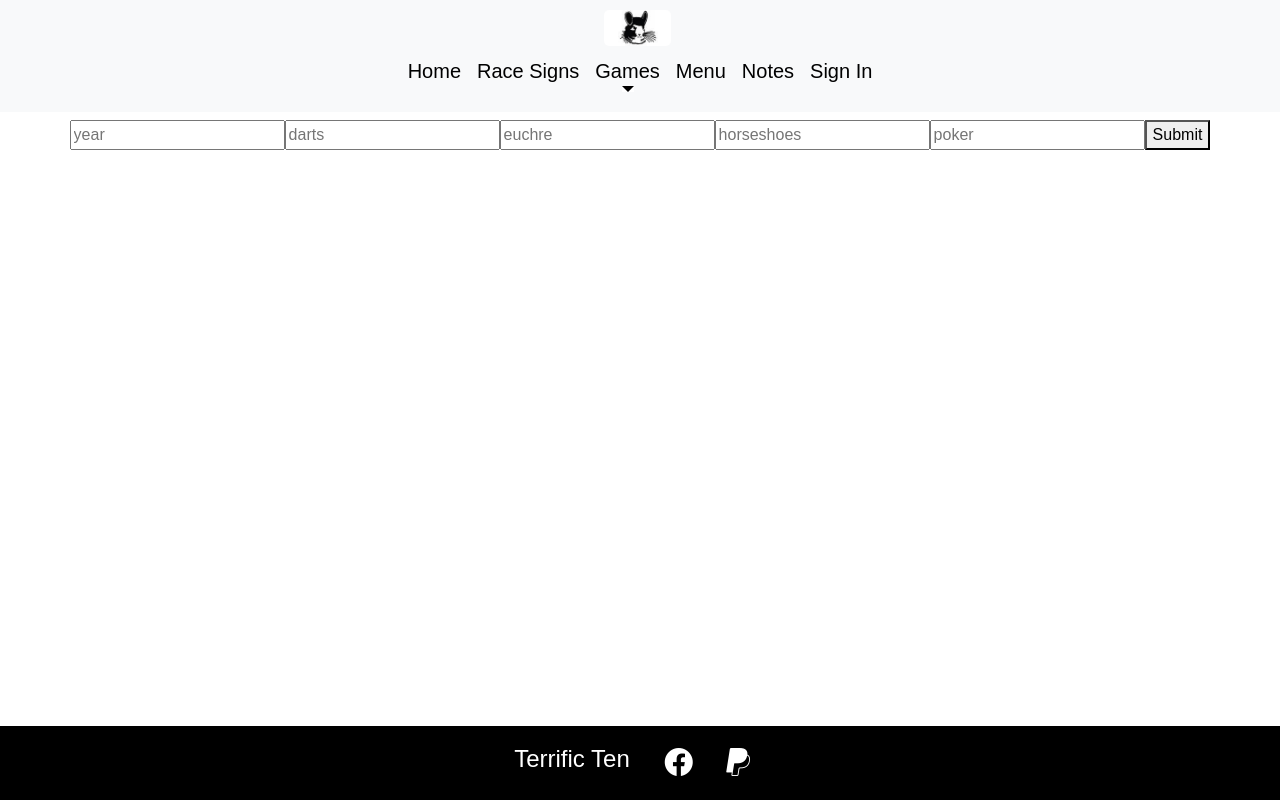
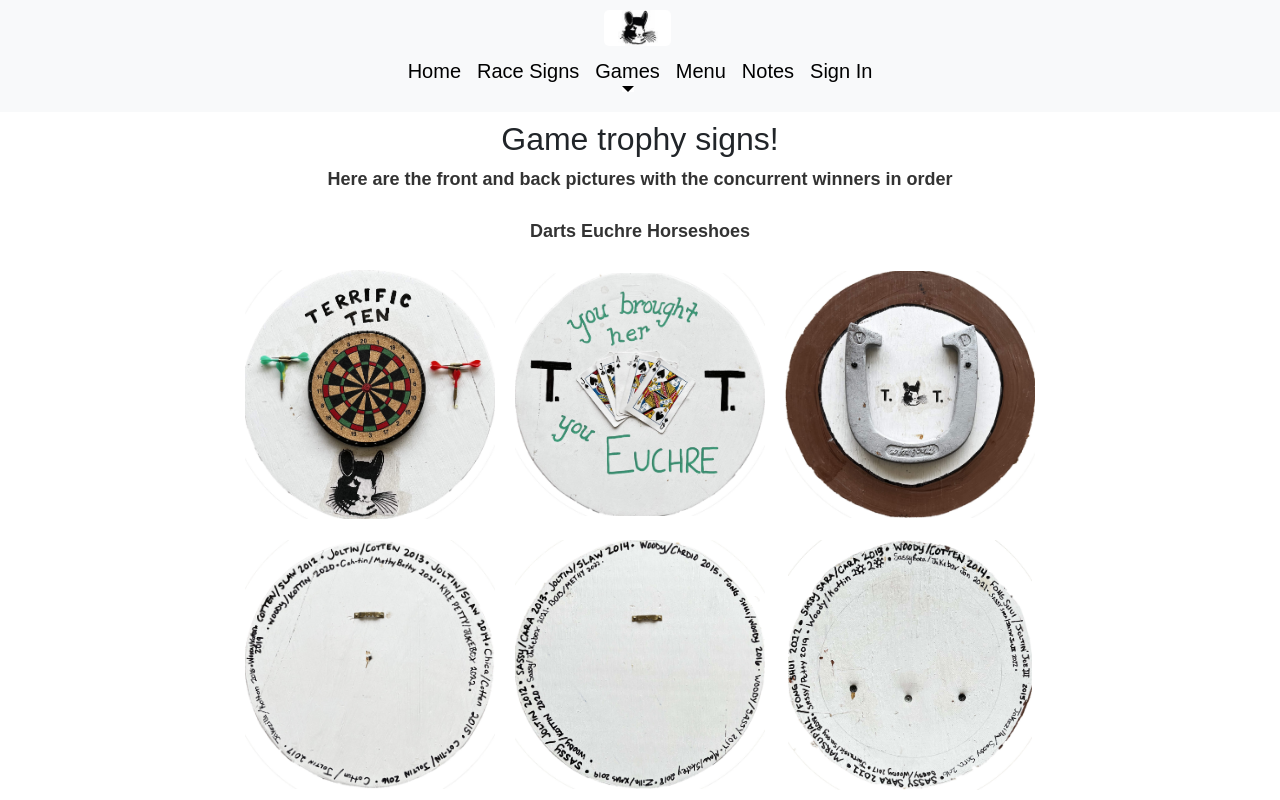
Before and after one commit to Gr1mble/tt-site, a React (Vite) app: page /gameSigns in a window 1280 px wide. Shown: the top 800 px of the page. Built offline with nearby package versions, Linux system fonts and the light colour scheme; no server answers.

Commit message:
Game Signs
Fixed Game signs and some auth logic

```diff
--- a/src/components/games/gameSigns/gameSigns.css
+++ b/src/components/games/gameSigns/gameSigns.css
@@ -8,3 +8,24 @@
   font-family: Arial, Helvetica, sans-serif;
   word-wrap: normal;
 }
+
+.sign-row {
+  display: flex;
+  justify-content: center;
+  gap: 20px;
+  margin-bottom: 20px;
+}
+
+.sign-image {
+  height: 250px;
+  width: 250px;
+  object-fit: contain;
+}
+
+.formEntry {
+  margin-top: 50px;
+  display: flex;
+  flex-direction: column;
+  gap: 10px;
+  align-items: center;
+}
--- a/src/components/games/gameSigns/gameSigns.jsx
+++ b/src/components/games/gameSigns/gameSigns.jsx
@@ -1,7 +1,7 @@
-import React, { useEffect, useState } from "react";
+import React, { useState } from "react";
 import "./gameSigns.css";
-import { auth, db } from "../../../config/firebase";
-import { collection, doc, addDoc } from "firebase/firestore";
+import { db } from "../../../config/firebase";
+import { collection, addDoc } from "firebase/firestore";
 
 export const GameSigns = () => {
   const [dartsNew, setDartsNew] = useState("");
@@ -37,34 +37,47 @@ export const GameSigns = () => {
 
   return (
     <div className="container-fluid gameSigns">
-      <div className="formEntry">
-        <input
-          placeholder="year"
-          value={yearNew}
-          onChange={(e) => setYearNew(e.target.value)}
-        ></input>
-        <input
-          placeholder="darts"
-          value={dartsNew}
-          onChange={(e) => setDartsNew(e.target.value)}
-        ></input>
-        <input
-          placeholder="euchre"
-          value={euchreNew}
-          onChange={(e) => setEuchreNew(e.target.value)}
-        ></input>
-        <input
-          placeholder="horseshoes"
-          value={horseshoesNew}
-          onChange={(e) => setHorseshoesNew(e.target.value)}
-        ></input>
-        <input
-          placeholder="poker"
-          value={pokerNew}
-          onChange={(e) => setPokerNew(e.target.value)}
-        ></input>
-
-        <button onClick={insertToFire}>Submit</button>
+      <h2>Game trophy signs!</h2>
+      <h3>
+        Here are the front and back pictures with the concurrent winners in
+        order
+      </h3>
+      <br />
+      <h3>Darts Euchre Horseshoes</h3>
+      <br />
+      <div className="sign-row">
+        <img
+          className="sign-image"
+          src="src\assets\dartFront.JPG"
+          alt="Darts Front"
+        />
+        <img
+          className="sign-image"
+          src="src\assets\euchreFront.JPG"
+          alt="Euchre Front"
+        />
+        <img
+          className="sign-image"
+          src="src\assets\horseShoeFront.JPG"
+          alt="Horseshoes Front"
+        />
+      </div>
+      <div className="sign-row">
+        <img
+          className="sign-image"
+          src="src\assets\dartBack.JPG"
+          alt="Darts Back"
+        />
+        <img
+          className="sign-image"
+          src="src\assets\euchreBack.JPG"
+          alt="Euchre Back"
+        />
+        <img
+          className="sign-image"
+          src="src\assets\horseShoeBack.JPG"
+          alt="Horseshoes Back"
+        />
       </div>
     </div>
   );
```
